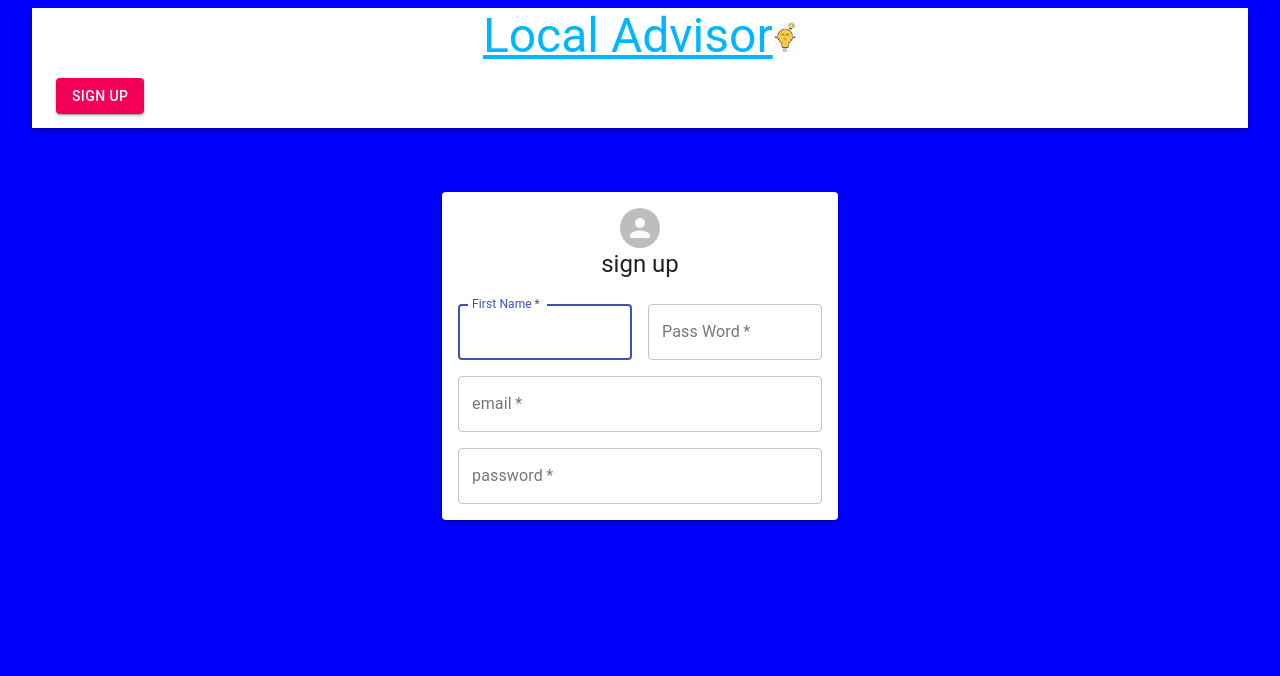
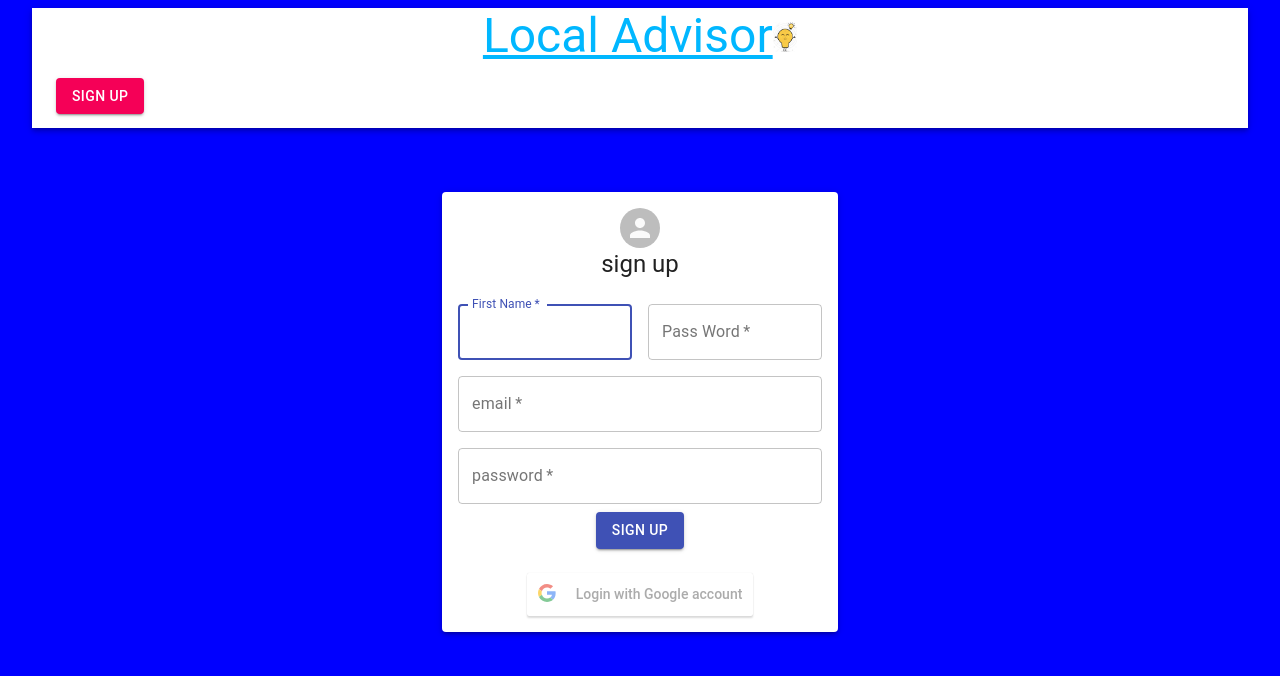
Before and after one commit to yxtao/local_advisor_web, a React (Create React App) app in the folder client/: page /auth in a window 1280 px wide. Shown: the top 676 px of the page. Built offline with nearby package versions, Linux system fonts and the light colour scheme.

Commit message:
Add Google Login UI and adjust spacing

```diff
--- a/client/package.json
+++ b/client/package.json
@@ -14,6 +14,7 @@
     "react": "^17.0.2",
     "react-dom": "^17.0.2",
     "react-file-base64": "^1.0.3",
+    "react-google-login": "^5.2.2",
     "react-redux": "^7.2.4",
     "react-router-dom": "^5.2.0",
     "react-scripts": "4.0.3",
--- a/client/src/components/Auth/Auth.js
+++ b/client/src/components/Auth/Auth.js
@@ -1,5 +1,6 @@
 import React from 'react'
 import { Avatar, Button, Paper, Grid, Typography, Container } from '@material-ui/core'
+import { GoogleLogin }from 'react-google-login'
 import useStyles from './styles'
 import Input from './Input'
 
@@ -8,6 +9,13 @@ const Auth = () => {
     const classes = useStyles()
 
     const handleChange =()=>{
+    }
+
+    const responseGoogleSuccess=(response) =>{
+        console.log(response)
+    }
+    const responseGoogleFailure=(err)=>{
+        console.log(err)
     }
 
     return(
@@ -30,7 +38,20 @@ const Auth = () => {
                             <Input name ="email" label="email" type ="email" handleChange={handleChange}/>
                             <Input name="password" label="password" type="pasword" handleChange={handleChange} />
                     </Grid>
-
+                    <Grid container direction={"column"} spacing={3} alignItems = "center">
+                        <Grid item>
+                            <Button type="submit" variant="contained" color="primary">{ isSignup? "sign up" : "sign in" }
+                            </Button>
+                        </Grid>
+                        <Grid item>
+                            <GoogleLogin
+                                clientId=""
+                                buttonText="Login with Google account"
+                                onSuccess={responseGoogleSuccess}
+                                onFailure={responseGoogleFailure}
+                                cookiePolicy={'single_host_origin'} />
+                        </Grid>
+                    </Grid>
                 </form>
             </Paper>
         </Container>
```
Also changed, not shown: 1 other file (tests, documents, lock files or other folders).
